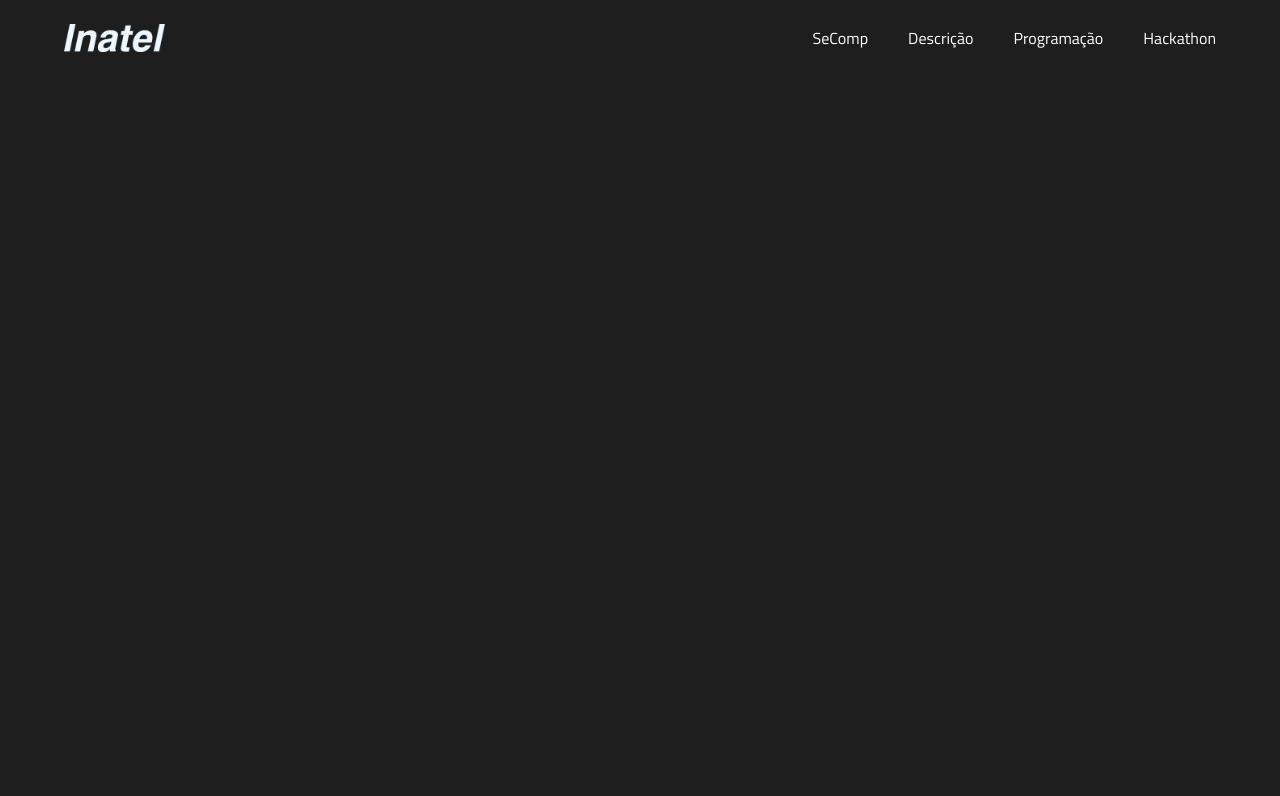
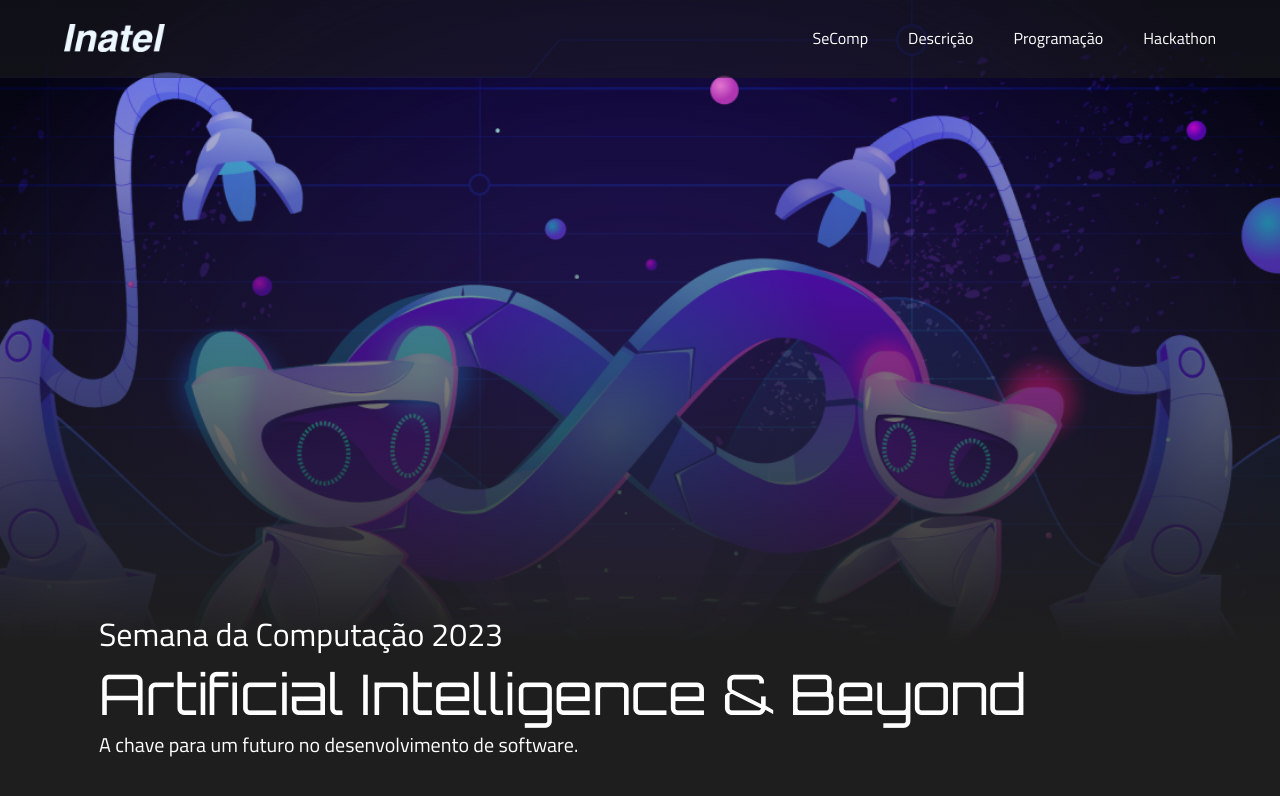
Before and after one commit to LeoGalisse/case-processo-seletivo, a React (Vite) app: page / in a window 1280 px wide. Shown: the top 796 px of the page. Built offline with nearby package versions, Linux system fonts and the light colour scheme.

Commit message:
feat: :sparkles: add home

```diff
--- a/src/App.tsx
+++ b/src/App.tsx
@@ -1,8 +1,8 @@
-import { Header } from './components/Header'
+import { SeComp } from './pages/SeComp'
 import { globalStyles } from './styles/global'
 
 globalStyles()
 
 export function App() {
-  return <Header />
+  return <SeComp />
 }
--- /dev/null
+++ b/src/pages/SeComp/index.tsx
@@ -0,0 +1,19 @@
+import { Header } from '../../components/Header'
+import heroImage from '../../assets/heroImage.png'
+import { HomeContainer, HomeContent } from './styles'
+
+export function SeComp() {
+  return (
+    <div>
+      <Header />
+      <HomeContainer>
+        <img src={heroImage} alt="" />
+        <HomeContent>
+          <span id="SeComp">Semana da Computação 2023</span>
+          <span>Artificial Intelligence & Beyond</span>
+          <span>A chave para um futuro no desenvolvimento de software.</span>
+        </HomeContent>
+      </HomeContainer>
+    </div>
+  )
+}
--- /dev/null
+++ b/src/pages/SeComp/styles.ts
@@ -0,0 +1,42 @@
+import { styled } from '../../styles'
+
+export const HomeContainer = styled('div', {
+  display: 'flex',
+  marginTop: -78,
+  height: 832,
+
+  background: 'linear-gradient(180deg, rgba(30, 30, 30, 0) 0%, #1E1E1E 77.4%)',
+  backgroundSize: 'cover',
+
+  img: {
+    position: 'absolute',
+    width: '100%',
+    height: 832,
+    objectFit: 'cover',
+    zIndex: -1,
+  },
+})
+
+export const HomeContent = styled('div', {
+  display: 'flex',
+  flexDirection: 'column',
+  justifyContent: 'end',
+  paddingLeft: 99,
+  paddingBottom: 72,
+
+  'span:first-child': {
+    fontSize: '$2xl',
+  },
+  'span:nth-child(2)': {
+    fontSize: '$5xl',
+    fontFamily: 'Orbitron',
+    fontWeight: '$semiBold',
+  },
+  'span:last-child': {
+    fontSize: '$lg',
+  },
+
+  '@media (max-width: 768px)': {
+    paddingLeft: 15,
+  },
+})
```
